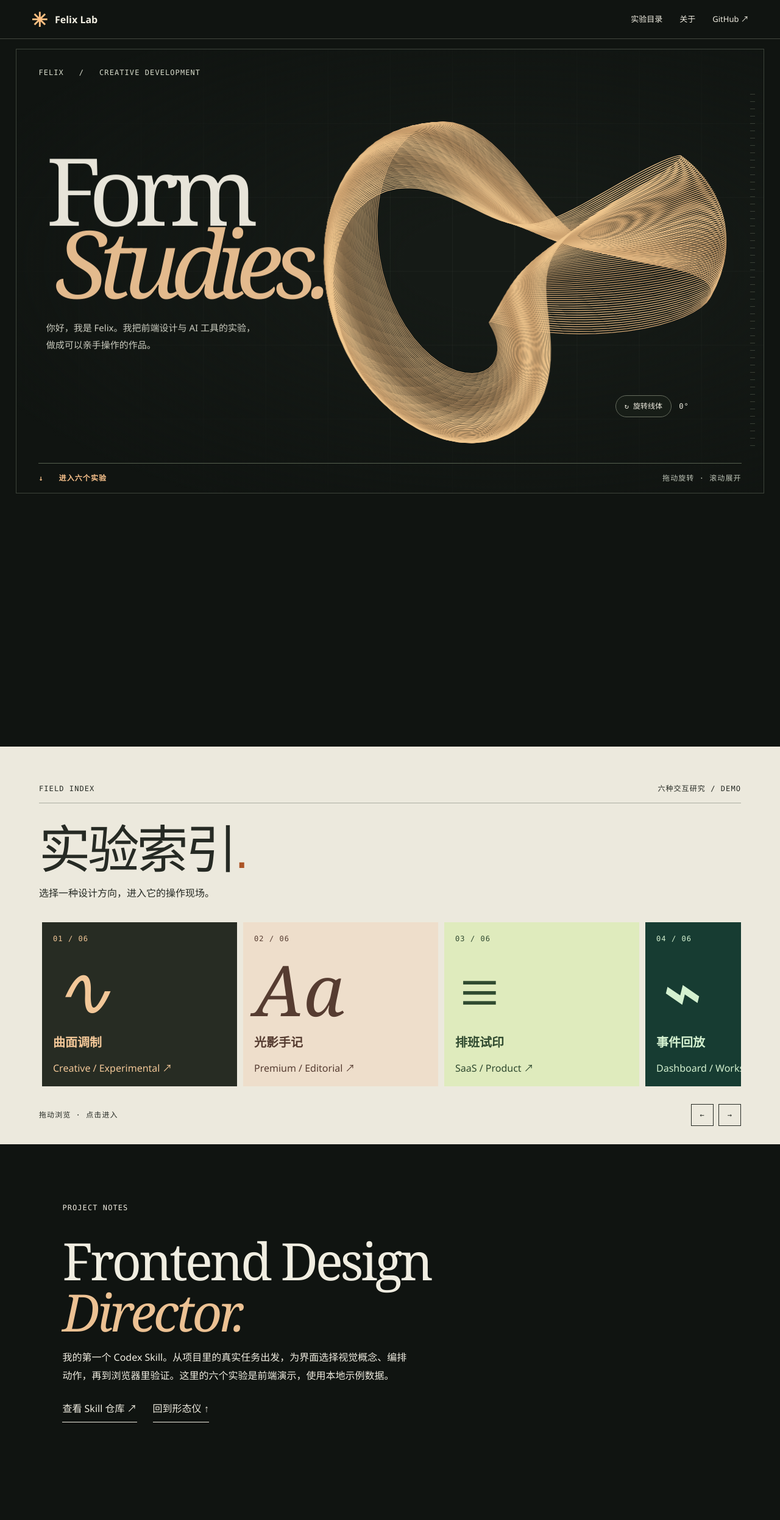
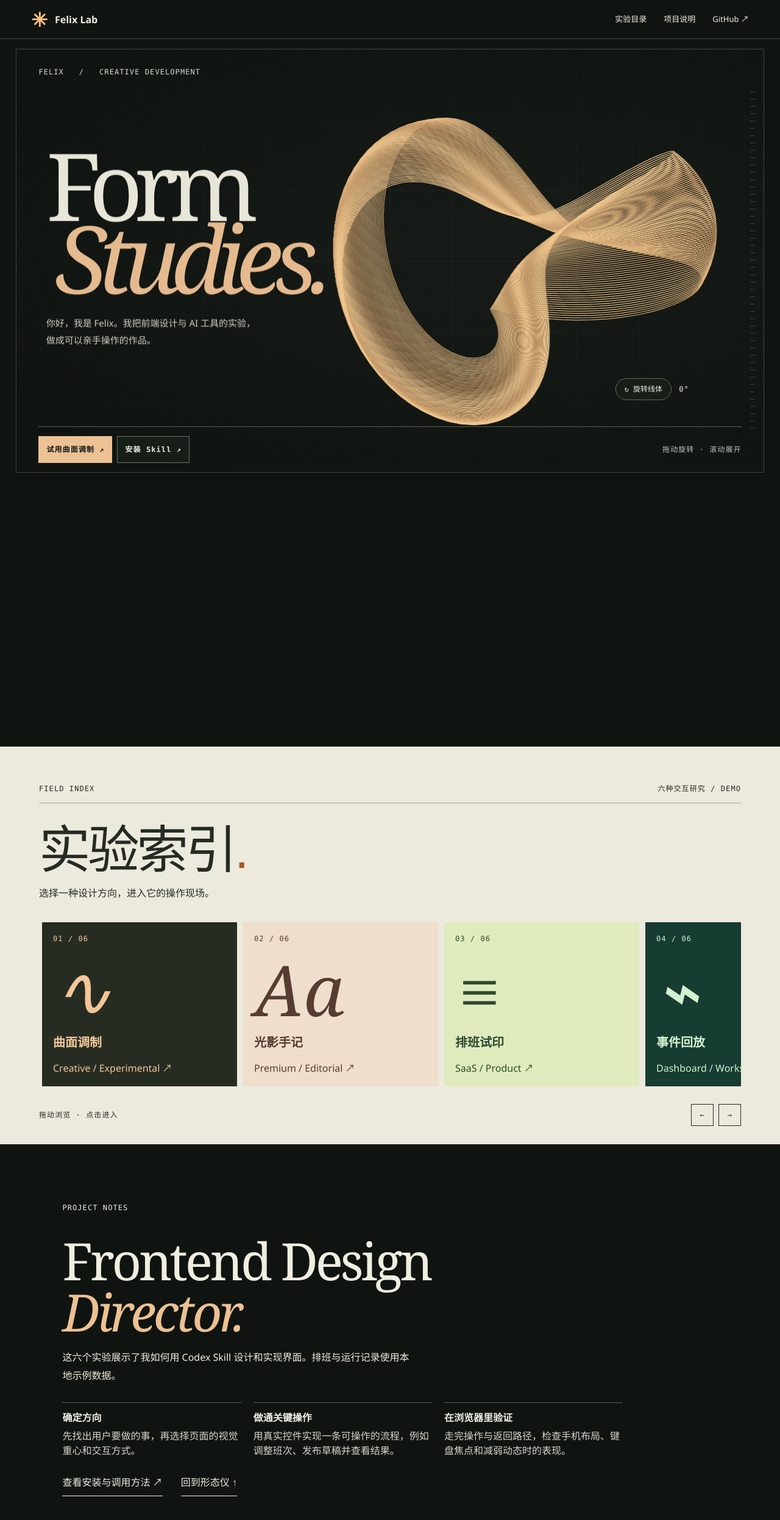
Before and after one commit to gaoyuan513/frontend-design-director, a plain HTML site: page docs/demo/index.html in a window 1280 px wide. Shown: the whole page at 61% size. Before the commit the page ends 2447 px from the top, so only its background shows below. Drawn offline with Linux system fonts and the light colour scheme.

Commit message:
Improve frontend skill workflows and showcase

```diff
--- a/docs/demo/index.html
+++ b/docs/demo/index.html
@@ -1,12 +1,29 @@
 <!doctype html>
 <html lang="zh-CN"><head><meta charset="utf-8"><meta name="viewport" content="width=device-width,initial-scale=1"><meta name="theme-color" content="#101411"><link rel="icon" href="data:,"><title>Felix — Form Studies</title><link rel="stylesheet" href="style.css"></head>
 <body><a class="skip" href="#studies">进入实验目录</a>
-<header><a href="#opening" class="brand"><span class="mark" aria-hidden="true">✳</span> Felix Lab</a><nav><a href="#studies">实验目录</a><a href="#notes">关于</a><a href="https://github.com/gaoyuan513">GitHub ↗</a></nav></header>
+<header><a href="#opening" class="brand"><span class="mark" aria-hidden="true">✳</span> Felix Lab</a><nav><a href="#studies">实验目录</a><a href="#notes">项目说明</a><a href="https://github.com/gaoyuan513/frontend-design-director">GitHub ↗</a></nav></header>
 <main><section id="opening"><div class="stage"><div class="frame"><div class="ruler"></div><div class="topline">FELIX &nbsp; / &nbsp; CREATIVE DEVELOPMENT</div>
 <div class="headline"><h1><span>Form</span><em>Studies.</em></h1><p>你好，我是 Felix。我把前端设计与 AI 工具的实验，<br class="wide">做成可以亲手操作的作品。</p></div>
 <canvas id="field" aria-label="可旋转的线束雕塑，拖动改变角度，也可使用下方旋转按钮">参数曲线雕塑</canvas>
 <div class="instrument"><button id="spin" aria-label="将雕塑旋转十五度">↻ 旋转线体</button><output id="angle">0°</output></div>
-<div class="stage-foot"><a href="#studies">↓ &nbsp; 进入六个实验</a><span>拖动旋转 · 滚动展开</span></div></div></div></section>
-<section id="studies"><div class="labtop"><span>FIELD INDEX</span><span>六种交互研究 / DEMO</span></div><h2>实验索引<span>.</span></h2><p>选择一种设计方向，进入它的操作现场。</p><div class="rack" aria-label="交互实验"><div id="track"></div></div><div class="rail"><span>拖动浏览 · 点击进入</span><div><button id="back" aria-label="前一组实验">←</button><button id="forward" aria-label="后一组实验">→</button></div></div></section>
-<section id="notes"><small>PROJECT NOTES</small><h2>Frontend Design<br><i>Director.</i></h2><p>我的第一个 Codex Skill。从项目里的真实任务出发，为界面选择视觉概念、编排动作，再到浏览器里验证。这里的六个实验是前端演示，使用本地示例数据。</p><a href="https://github.com/gaoyuan513/frontend-design-director">查看 Skill 仓库 ↗</a><a href="#opening">回到形态仪 ↑</a></section></main>
+<div class="stage-foot">
+  <div class="stage-actions">
+    <a class="primary-action" id="try-experiment" href="#demo-creative">试用曲面调制 ↗</a>
+    <a href="https://github.com/gaoyuan513/frontend-design-director#quick-start">安装 Skill ↗</a>
+  </div>
+  <span>拖动旋转 · 滚动展开</span>
+</div></div></div></section>
+<section id="studies"><div class="labtop"><span>FIELD INDEX</span><span>六种交互研究 / DEMO</span></div><h2 id="studies-title" tabindex="-1">实验索引<span>.</span></h2><p>选择一种设计方向，进入它的操作现场。</p><div class="rack" aria-label="交互实验"><div id="track"></div></div><div class="rail"><span>拖动浏览 · 点击进入</span><div><button id="back" aria-label="前一组实验">←</button><button id="forward" aria-label="后一组实验">→</button></div></div></section>
+<section id="notes">
+  <small>PROJECT NOTES</small>
+  <h2>Frontend Design<br><i>Director.</i></h2>
+  <p>这六个实验展示了我如何用 Codex Skill 设计和实现界面。排班与运行记录使用本地示例数据。</p>
+  <dl class="project-path">
+    <div><dt>确定方向</dt><dd>先找出用户要做的事，再选择页面的视觉重心和交互方式。</dd></div>
+    <div><dt>做通关键操作</dt><dd>用真实控件实现一条可操作的流程，例如调整班次、发布草稿并查看结果。</dd></div>
+    <div><dt>在浏览器里验证</dt><dd>走完操作与返回路径，检查手机布局、键盘焦点和减弱动态时的表现。</dd></div>
+  </dl>
+  <a href="https://github.com/gaoyuan513/frontend-design-director#quick-start">查看安装与调用方法 ↗</a>
+  <a href="#opening">回到形态仪 ↑</a>
+</section></main>
 <dialog id="detail" aria-labelledby="experiment-title"><div class="dhead"><span id="mode"></span><button id="close" autofocus>关闭 ×</button></div><div id="content"></div></dialog><script defer src="field.js"></script><script defer src="site.js"></script></body></html>
--- a/docs/demo/site.js
+++ b/docs/demo/site.js
@@ -9,7 +9,7 @@ const modes = [
 ];
 const instrument = lineInstrument($('#field'), true);
 $('#spin').onclick = () => instrument.rotate();
-const rack = $('.rack'), dialog = $('#detail');
+const rack = $('.rack'), dialog = $('#detail'), tryExperiment = $('#try-experiment');
 $('#track').innerHTML = modes.map(([slug,mode,title,symbol,paper,ink],i) =>
   `<a draggable="false" class="plate" href="#demo-${slug}" style="--paper:${paper};--ink:${ink}"><span class="serial">0${i+1} / 06</span><span class="symbol" aria-hidden="true">${symbol}</span><b>${title}</b><span>${mode} ↗</span></a>`).join('');
 let origin, suppress = false;
@@ -23,32 +23,74 @@ rack.onpointerup=e=>{
   const link=e.target.closest('.plate');
   const tap=e.pointerType==='touch' && origin && !suppress && link;
   origin=null;rack.classList.remove('grabbing');
-  if(tap){e.preventDefault();history.pushState({fromRack:true},'',link.hash);openRoute()}
+  if(tap){e.preventDefault();openExperiment(link)}
 };
 rack.onpointercancel=()=>{origin=null;rack.classList.remove('grabbing')};
 rack.onlostpointercapture=e=>{if(e.target===rack){origin=null;rack.classList.remove('grabbing')}};
 rack.addEventListener('click',e=>{if(suppress && e.detail){e.preventDefault();suppress=false}},true);
 $('#back').onclick=()=>rack.scrollBy(-rack.clientWidth*.65,0);
 $('#forward').onclick=()=>rack.scrollBy(rack.clientWidth*.65,0);
-let cleanup = ()=>{}, opener=null;
-function openRoute(){
-  const m=modes.find(a=>'#demo-'+a[0]===location.hash);
-  cleanup();cleanup=()=>{};
-  if(!m){if(dialog.open){dialog.close();opener?.focus({preventScroll:true})}return}
-  const [slug,mode,title,,paper,ink]=m;
-  opener=document.querySelector('a[href="#demo-'+slug+'"]');
-  $('#mode').textContent='DEMO / '+mode;
-  $('#content').innerHTML='<section class="demo"><h2 id="experiment-title">'+title+'</h2><div id="sample"></div></section>';
-  $('.demo').style.setProperty('--paper',paper);$('.demo').style.setProperty('--ink',ink);
-  if(!dialog.open)dialog.showModal();
-  document.body.style.overflow='hidden';
-  cleanup=experiments[slug]($('#sample')) || (()=>{});
+let cleanup = () => {};
+let opener = null;
+
+function openExperiment(link) {
+  if (location.hash === link.hash) return;
+  const state = link === tryExperiment ? { fromOpening: true } : { fromRack: true };
+  history.pushState(state, '', link.hash);
+  openRoute();
 }
-function exitDetail(){if(history.state?.fromRack)history.back();else location.replace('#studies')}
-$('#close').onclick=exitDetail;
-dialog.oncancel=e=>{e.preventDefault();exitDetail()};
-dialog.addEventListener('close',()=>document.body.style.overflow='');
-rack.addEventListener('click',e=>{const a=e.target.closest('.plate');if(!a||e.defaultPrevented||e.metaKey||e.ctrlKey)return;e.preventDefault();if(location.hash===a.hash)return;history.pushState({fromRack:true},'',a.hash);openRoute()});
+
+function openRoute() {
+  const experiment = modes.find(([slug]) => '#demo-' + slug === location.hash);
+  cleanup();
+  cleanup = () => {};
+
+  if (!experiment) {
+    if (dialog.open) {
+      dialog.close();
+      document.body.style.overflow = '';
+      opener.focus({ preventScroll: true });
+      opener.scrollIntoView({ behavior: 'instant', block: 'nearest', inline: 'nearest' });
+      opener = null;
+    }
+    return;
+  }
+
+  const [slug, mode, title, , paper, ink] = experiment;
+  opener = history.state?.fromOpening
+    ? tryExperiment
+    : rack.querySelector('.plate[href="#demo-' + slug + '"]') || $('#studies-title');
+  $('#mode').textContent = 'DEMO / ' + mode;
+  $('#content').innerHTML = '<section class="demo"><h2 id="experiment-title">' + title + '</h2><div id="sample"></div></section>';
+  $('.demo').style.setProperty('--paper', paper);
+  $('.demo').style.setProperty('--ink', ink);
+  if (!dialog.open) dialog.showModal();
+  document.body.style.overflow = 'hidden';
+  cleanup = experiments[slug]($('#sample')) || (() => {});
+}
+
+function exitDetail() {
+  if (history.state?.fromRack || history.state?.fromOpening) {
+    history.back();
+    return;
+  }
+
+  history.replaceState(history.state, '', '#studies');
+  openRoute();
+}
+
+$('#close').onclick = exitDetail;
+dialog.oncancel = event => {
+  event.preventDefault();
+  exitDetail();
+};
+
+document.addEventListener('click', event => {
+  const link = event.target.closest('.plate, #try-experiment');
+  if (!link || event.defaultPrevented || event.metaKey || event.ctrlKey || event.shiftKey || event.altKey) return;
+  event.preventDefault();
+  openExperiment(link);
+});
 const experiments={
   creative(el){
     el.innerHTML='<p>改变扭转幅度，观察同一条曲面如何由折带收拢为圆环。</p><canvas aria-label="实时线束试样"></canvas><label>折叠幅度 <input type="range" min="0" max="150" value="100"></label><output>100%</output>';
--- a/docs/demo/style.css
+++ b/docs/demo/style.css
@@ -13,3 +13,67 @@
 .plane button:nth-child(2) {background:#247353;border-radius:64% 30% 45% 42%}
 .plane button:nth-child(3) {background:#876420;border-radius:8%}
 @media(max-width:720px){h1{font-size:clamp(54px,15vw,98px)}h1 em{margin-left:.12em}.headline{right:4%}.stage{height:calc(100svh - 56px)}}
+
+.stage-actions {
+  display: flex;
+  flex-wrap: wrap;
+  gap: 8px;
+}
+
+.stage-actions a {
+  display: inline-flex;
+  align-items: center;
+  min-height: 44px;
+  padding: 0 12px;
+  border: 1px solid #697164;
+  background: #171d17;
+  color: #f0ede1;
+}
+
+.stage-actions a:hover {
+  border-color: #ecc193;
+  color: #ffd5ad;
+}
+
+.stage-actions .primary-action {
+  border-color: #ecc193;
+  background: #ecc193;
+  color: #171d17;
+}
+
+.stage-actions .primary-action:hover {
+  background: #ffd5ad;
+  color: #171d17;
+}
+
+.project-path {
+  display: grid;
+  grid-template-columns: repeat(3, minmax(0, 1fr));
+  gap: 20px;
+  max-width: 920px;
+  margin: 28px 0 18px;
+}
+
+.project-path > div {
+  padding-top: 12px;
+  border-top: 1px solid #56604f;
+}
+
+.project-path dt {font-weight: 600}
+.project-path dd {margin: 6px 0 0; color: #d5d6c9}
+
+@media (min-width: 721px) {
+  .stage {height: calc(100svh - 64px)}
+}
+
+@media (max-width: 720px) {
+  .stage-foot {
+    flex-direction: column;
+    align-items: start;
+    gap: 5px;
+    padding: 8px 0;
+  }
+
+  .stage-actions a {font-size: 12px}
+  .project-path {grid-template-columns: minmax(0, 1fr); gap: 12px}
+}
```
Also changed, not shown: docs/evidence/mobile.png, docs/evidence/opening.png, 11 other files.
